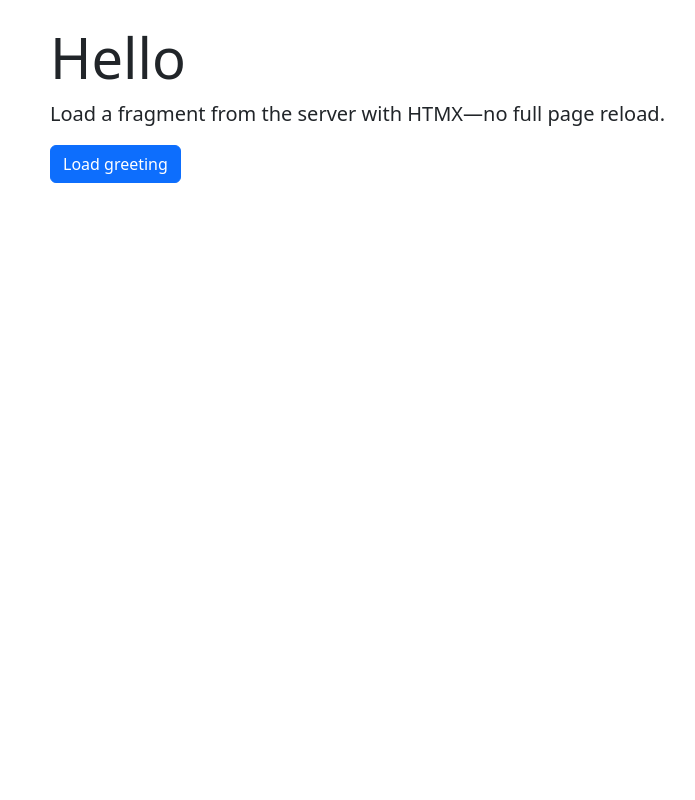
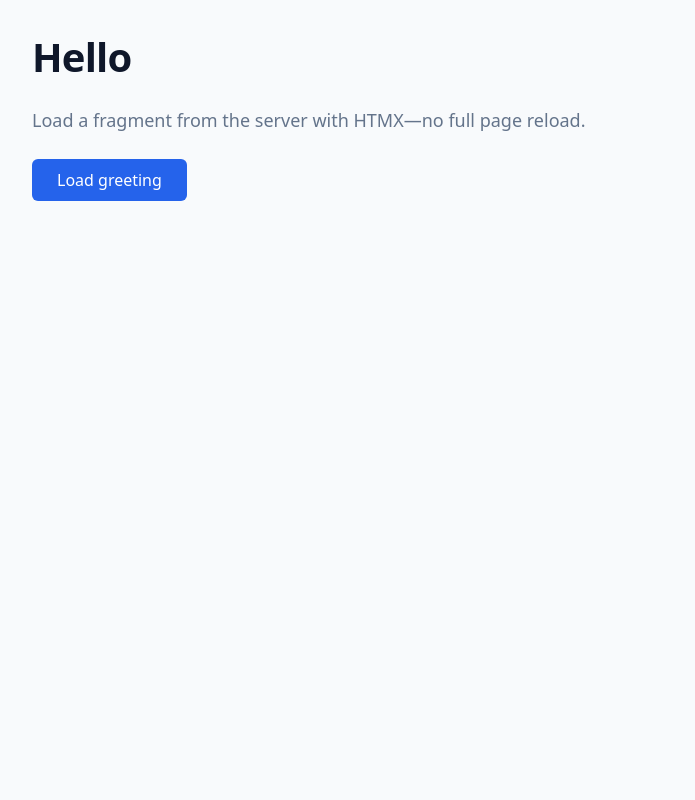
Before and after one commit to nodnarb8125/functions-01, a Node server app: page / in a window 1280 px wide. Shown: the whole page, without its empty margins (32-727 px from the left). Run offline with Node 20, Linux system fonts and the light colour scheme; some libraries are stand-ins or nearby versions.

Commit message:
Replace Bootstrap with a lightweight native CSS foundation.
Serve layered tokens, layout primitives, and component styles from public/ so the app stays small and easier to maintain.

Co-authored-by: Cursor <cursoragent@cursor.com>

```diff
--- a/package.json
+++ b/package.json
@@ -14,7 +14,6 @@
   "description": "",
   "type": "module",
   "dependencies": {
-    "bootstrap": "^5.3.9",
     "express": "^5.3.0",
     "handlebars": "^4.7.10",
     "htmx.org": "^4.0.1"
--- /dev/null
+++ b/public/css/base.css
@@ -0,0 +1,73 @@
+*,
+*::before,
+*::after {
+  box-sizing: border-box;
+}
+
+html {
+  color-scheme: light dark;
+}
+
+body {
+  margin: 0;
+  min-height: 100dvh;
+  font-family: var(--font-sans);
+  font-size: var(--text-base);
+  line-height: var(--leading-normal);
+  color: var(--color-text);
+  background-color: var(--color-bg);
+}
+
+h1,
+h2,
+h3 {
+  margin: 0;
+  line-height: var(--leading-tight);
+  font-weight: 600;
+}
+
+h1 {
+  font-size: var(--text-4xl);
+  letter-spacing: -0.02em;
+}
+
+h2 {
+  font-size: var(--text-2xl);
+}
+
+h3 {
+  font-size: var(--text-xl);
+}
+
+p {
+  margin: 0;
+}
+
+.lead {
+  font-size: var(--text-lg);
+  line-height: var(--leading-relaxed);
+  color: var(--color-text-muted);
+}
+
+a {
+  color: var(--color-accent);
+}
+
+a:hover {
+  color: var(--color-accent-hover);
+}
+
+:focus-visible {
+  outline: 2px solid var(--color-focus-ring);
+  outline-offset: 2px;
+}
+
+@media (prefers-reduced-motion: reduce) {
+  *,
+  *::before,
+  *::after {
+    animation-duration: 0.01ms !important;
+    animation-iteration-count: 1 !important;
+    transition-duration: 0.01ms !important;
+  }
+}
--- /dev/null
+++ b/public/css/components.css
@@ -0,0 +1,125 @@
+/* Buttons */
+.button {
+  display: inline-flex;
+  align-items: center;
+  justify-content: center;
+  gap: var(--space-xs);
+  padding: var(--space-sm) var(--space-lg);
+  font: inherit;
+  font-size: var(--text-base);
+  font-weight: 500;
+  line-height: 1;
+  text-decoration: none;
+  border: 1px solid transparent;
+  border-radius: var(--radius-md);
+  cursor: pointer;
+  transition: background-color 0.15s, border-color 0.15s, color 0.15s;
+}
+
+.button--primary {
+  color: var(--color-accent-text);
+  background-color: var(--color-accent);
+}
+
+.button--primary:hover {
+  background-color: var(--color-accent-hover);
+}
+
+/* Notices */
+.notice {
+  padding: var(--space-md) var(--space-lg);
+  border: 1px solid var(--color-border);
+  border-radius: var(--radius-md);
+  background-color: var(--color-surface);
+}
+
+.notice--success {
+  color: var(--color-success-text);
+  background-color: var(--color-success-bg);
+  border-color: var(--color-success-border);
+}
+
+/* Cards */
+.card {
+  padding: var(--space-lg);
+  border: 1px solid var(--color-border);
+  border-radius: var(--radius-lg);
+  background-color: var(--color-surface);
+  box-shadow: var(--shadow-sm);
+}
+
+/* Navigation */
+.nav {
+  display: flex;
+  flex-wrap: wrap;
+  gap: var(--space-md);
+  padding: 0;
+  margin: 0;
+  list-style: none;
+}
+
+.nav a {
+  text-decoration: none;
+  font-weight: 500;
+}
+
+.nav a[aria-current="page"] {
+  color: var(--color-text);
+}
+
+/* Forms */
+label {
+  display: block;
+  margin-block-end: var(--space-2xs);
+  font-size: var(--text-sm);
+  font-weight: 500;
+}
+
+input,
+select,
+textarea {
+  display: block;
+  width: 100%;
+  max-width: 32rem;
+  padding: var(--space-sm) var(--space-md);
+  font: inherit;
+  font-size: var(--text-base);
+  color: var(--color-text);
+  background-color: var(--color-surface);
+  border: 1px solid var(--color-border);
+  border-radius: var(--radius-md);
+}
+
+input:focus,
+select:focus,
+textarea:focus {
+  border-color: var(--color-accent);
+}
+
+textarea {
+  min-height: 6rem;
+  resize: vertical;
+}
+
+/* Tables */
+table {
+  width: 100%;
+  border-collapse: collapse;
+  font-size: var(--text-sm);
+}
+
+th,
+td {
+  padding: var(--space-sm) var(--space-md);
+  text-align: start;
+  border-block-end: 1px solid var(--color-border);
+}
+
+th {
+  font-weight: 600;
+  color: var(--color-text-muted);
+}
+
+tbody tr:hover {
+  background-color: light-dark(rgb(0 0 0 / 0.02), rgb(255 255 255 / 0.04));
+}
--- /dev/null
+++ b/public/css/layout.css
@@ -0,0 +1,33 @@
+.center {
+  box-sizing: content-box;
+  max-width: var(--content-max);
+  margin-inline: auto;
+  padding-inline: var(--space-lg);
+  padding-block: var(--space-xl);
+}
+
+.stack {
+  display: flex;
+  flex-direction: column;
+  gap: var(--stack-gap, var(--space-md));
+}
+
+.stack--loose {
+  --stack-gap: var(--space-lg);
+}
+
+.cluster {
+  display: flex;
+  flex-wrap: wrap;
+  align-items: center;
+  gap: var(--cluster-gap, var(--space-sm));
+}
+
+.grid {
+  display: grid;
+  grid-template-columns: repeat(
+    auto-fit,
+    minmax(min(100%, var(--grid-min, 16rem)), 1fr)
+  );
+  gap: var(--grid-gap, var(--space-md));
+}
--- /dev/null
+++ b/public/css/tokens.css
@@ -0,0 +1,49 @@
+:root {
+  /* Spacing */
+  --space-2xs: 0.25rem;
+  --space-xs: 0.5rem;
+  --space-sm: 0.75rem;
+  --space-md: 1rem;
+  --space-lg: 1.5rem;
+  --space-xl: 2rem;
+  --space-2xl: 3rem;
+
+  /* Typography */
+  --font-sans: system-ui, -apple-system, "Segoe UI", Roboto, "Helvetica Neue", Arial, sans-serif;
+  --font-mono: ui-monospace, "Cascadia Code", "Segoe UI Mono", monospace;
+  --text-sm: 0.875rem;
+  --text-base: 1rem;
+  --text-lg: 1.125rem;
+  --text-xl: 1.25rem;
+  --text-2xl: 1.5rem;
+  --text-3xl: 2rem;
+  --text-4xl: 2.5rem;
+  --leading-tight: 1.25;
+  --leading-normal: 1.5;
+  --leading-relaxed: 1.625;
+
+  /* Radii & shadows */
+  --radius-sm: 0.25rem;
+  --radius-md: 0.375rem;
+  --radius-lg: 0.5rem;
+  --shadow-sm: 0 1px 2px light-dark(rgb(0 0 0 / 0.06), rgb(0 0 0 / 0.3));
+  --shadow-md: 0 4px 6px -1px light-dark(rgb(0 0 0 / 0.08), rgb(0 0 0 / 0.4));
+
+  /* Semantic colors */
+  --color-bg: light-dark(#f8fafc, #0f172a);
+  --color-surface: light-dark(#ffffff, #1e293b);
+  --color-text: light-dark(#0f172a, #f1f5f9);
+  --color-text-muted: light-dark(#64748b, #94a3b8);
+  --color-border: light-dark(#e2e8f0, #334155);
+  --color-accent: light-dark(#2563eb, #3b82f6);
+  --color-accent-hover: light-dark(#1d4ed8, #60a5fa);
+  --color-accent-text: #ffffff;
+  --color-success-bg: light-dark(#dcfce7, #14532d);
+  --color-success-border: light-dark(#86efac, #22c55e);
+  --color-success-text: light-dark(#14532d, #bbf7d0);
+  --color-focus-ring: light-dark(#2563eb, #60a5fa);
+
+  /* Layout */
+  --content-max: 72rem;
+  --grid-min: 16rem;
+}
--- a/src/app.js
+++ b/src/app.js
@@ -6,9 +6,9 @@ const viewsDir = path.join(import.meta.dirname, '../views');
 
 const app = express();
 
-const bootstrapDir = path.join(import.meta.dirname, '../node_modules/bootstrap/dist');
+const publicDir = path.join(import.meta.dirname, '../public');
 const htmxDir = path.join(import.meta.dirname, '../node_modules/htmx.org/dist');
-app.use('/bootstrap', express.static(bootstrapDir));
+app.use(express.static(publicDir));
 app.use('/htmx', express.static(htmxDir));
 
 app.engine('hbs', handlebarsEngine);
--- a/views/fragments/greeting.hbs
+++ b/views/fragments/greeting.hbs
@@ -1,3 +1,3 @@
-<div class="alert alert-success mb-0" role="alert">
+<div class="notice notice--success" role="alert">
   Server time: <strong>{{time}}</strong> — swapped in without a full page reload.
 </div>
--- a/views/index.hbs
+++ b/views/index.hbs
@@ -1,16 +1,18 @@
 {{#> layout title=title}}
-  <main class="container py-4">
-    <h1 class="display-4">{{title}}</h1>
+  <main class="center stack stack--loose">
+    <h1>{{title}}</h1>
     <p class="lead">Load a fragment from the server with HTMX—no full page reload.</p>
+    <div class="cluster">
       <button
         type="button"
-      class="btn btn-primary"
+        class="button button--primary"
         hx-get="/demo/greeting"
         hx-target="#greeting"
         hx-swap="innerHTML"
       >
         Load greeting
       </button>
-    <div id="greeting" class="mt-3"></div>
+    </div>
+    <div id="greeting"></div>
   </main>
 {{/layout}}
--- a/views/partials/layout.hbs
+++ b/views/partials/layout.hbs
@@ -4,11 +4,10 @@
   <meta charset="utf-8">
   <meta name="viewport" content="width=device-width, initial-scale=1">
   <title>{{title}}</title>
-  <link href="/bootstrap/css/bootstrap.min.css" rel="stylesheet">
+  <link href="/css/app.css" rel="stylesheet">
 </head>
 <body>
   {{> @partial-block }}
   <script src="/htmx/htmx.min.js"></script>
-  <script src="/bootstrap/js/bootstrap.bundle.min.js"></script>
 </body>
 </html>
```
Also changed, not shown: public/css/app.css (added), 1 other file. Lines whose indentation alone changed are shown as unchanged.
